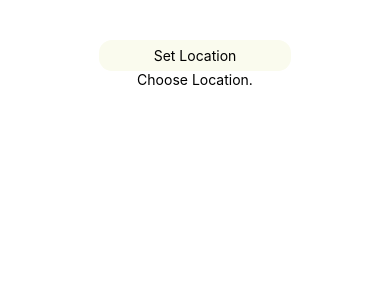
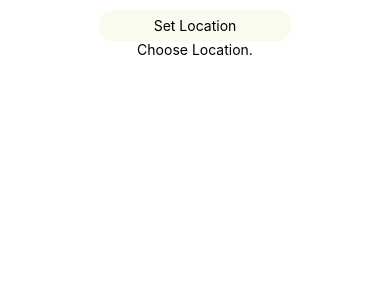
Before and after one commit to aquino-a/weather-app, a React Native app: screen / in a window 390 px wide. Shown: the top 300 px of the page. Built offline with nearby package versions, Linux system fonts and the light colour scheme.

Commit message:
remove top margin

```diff
--- a/App.tsx
+++ b/App.tsx
@@ -33,7 +33,7 @@ export default function App() {
 const styles = StyleSheet.create({
     container: {
         flex: 1,
-        marginTop: 30,
+        marginTop: 0,
         padding: 10,
         backgroundColor: '#fff',
         alignItems: 'center',
```
